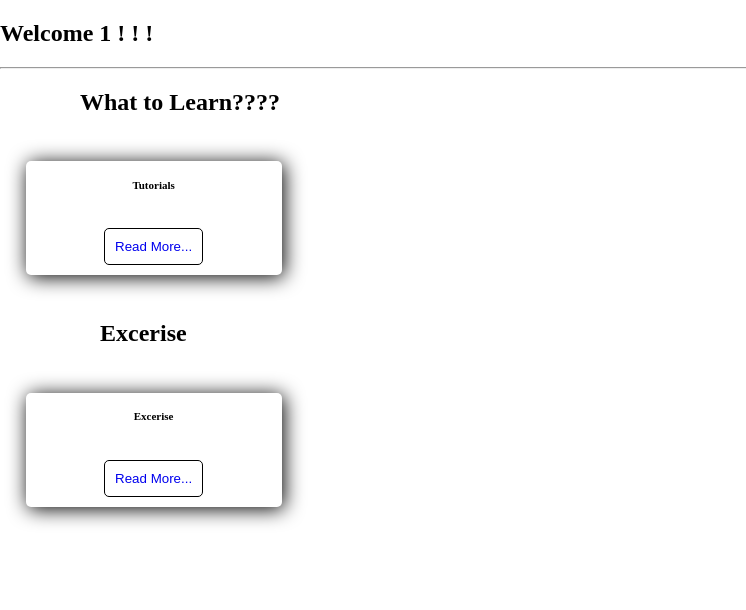
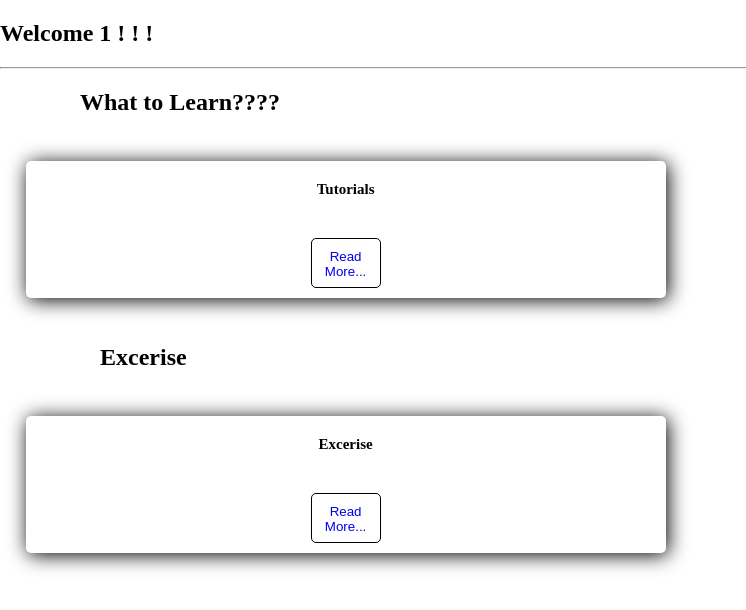
Before and after one commit to benakahn/tutorial_website, a PHP site: page /home.php?name=1 in a window 1280 px wide. Shown: the part 51-661 px from the top of the page, without its empty margins (0-746 px from the left). Run offline with PHP 8.4, Linux system fonts and the light colour scheme.

Commit message:
Update home.php

```diff
--- a/home.php
+++ b/home.php
@@ -100,7 +100,13 @@ button:hover{
   a.right{
     float: left;
   }
-	h1{ font-size : 11px;}
+	 h1{font-size: 15px;}
+
+}
+.card
+{width: 50%;}
+button{width: 70px;
+height: 50px;}
 
 }
 @media screen and (max-width: 600px) {
```
